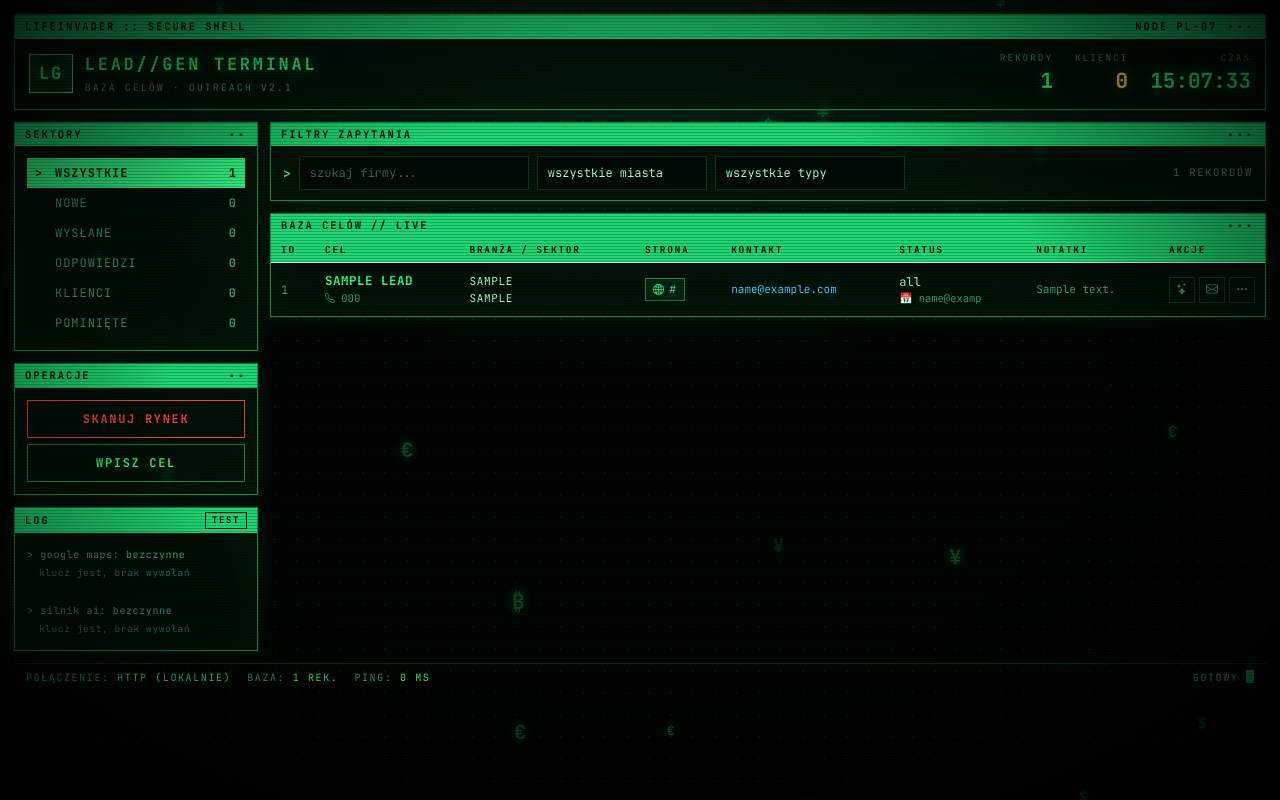
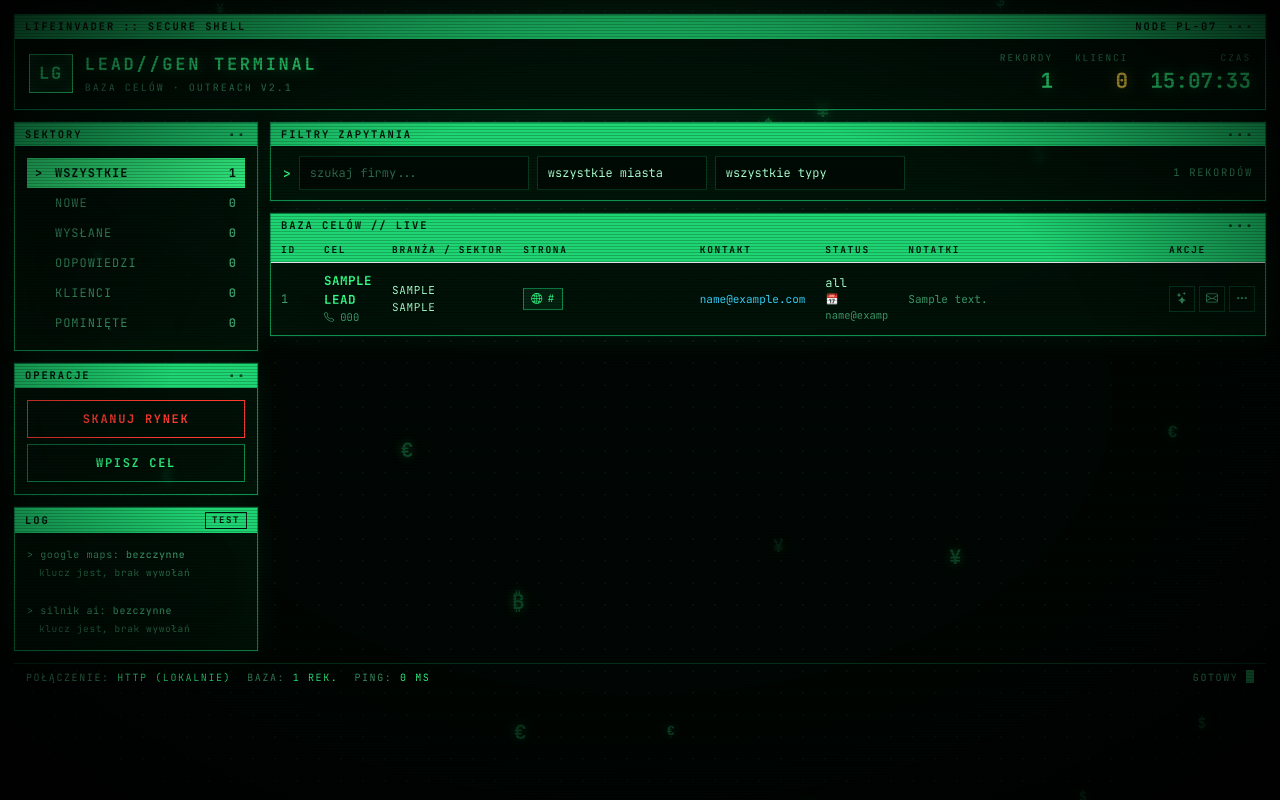
Before and after one commit to SimonLaskowsky/lead-gen, a Flask app: page / in a window 1280 px wide. Run offline with Flask 3, Linux system fonts and the light colour scheme; tables that the repository leaves empty hold one stand-in row (values such as "Sample post").

Commit message:
feat: wezsza kolumna strony, szersze notatki, klikalna notatka
Kliniecie notatki otwiera ten sam modal co menu trzech kropek.

Co-Authored-By: Claude Opus 5 <noreply@anthropic.com>
Claude-Session: https://claude.ai/code/session_01KfZFrbBHBeM5KoHwHCcHcW

```diff
--- a/templates/index.html
+++ b/templates/index.html
@@ -216,7 +216,8 @@
     .email-cell { font-size: 11px; }
     .email-cell a { color: var(--cyan); text-decoration: none; }
     .email-cell a:hover { text-decoration: underline; }
-    .notes-cell { max-width: 150px; overflow: hidden; text-overflow: ellipsis; white-space: nowrap; font-size: 11px; color: var(--muted); }
+    .notes-cell { max-width: 280px; cursor: pointer; overflow: hidden; text-overflow: ellipsis; white-space: nowrap; font-size: 11px; color: var(--muted); }
+    .notes-cell:hover { color: var(--green); text-decoration: underline; }
 
     .site-link, .no-site {
       display: inline-flex; align-items: center; gap: 5px;
@@ -561,10 +562,10 @@
                 <th style="width:44px">id</th>
                 <th>cel</th>
                 <th>branża / sektor</th>
-                <th>strona</th>
+                <th style="width:190px">strona</th>
                 <th>kontakt</th>
                 <th>status</th>
-                <th>notatki</th>
+                <th style="width:280px">notatki</th>
                 <th style="width:104px">akcje</th>
               </tr>
             </thead>
@@ -978,7 +979,8 @@ function renderTable(leads) {
       <td>${websiteCell}</td>
       <td>${emailCell}</td>
       <td>${STATUS_BADGES[lead.status] || lead.status}${emailedDate}</td>
-      <td><div class="notes-cell" title="${escHtml(lead.notes || '')}">${escHtml(lead.notes || '—')}</div></td>
+      <td><div class="notes-cell" title="${escHtml(lead.notes || 'Kliknij aby dodać notatkę')}"
+               onclick="openNotesModal(${lead.id},'${escHtml(lead.business_name)}','${escHtml(lead.notes||'')}','${escHtml(lead.email||'')}')">${escHtml(lead.notes || '—')}</div></td>
       <td>
         <div class="action-row">
           ${aiBtn}
```
